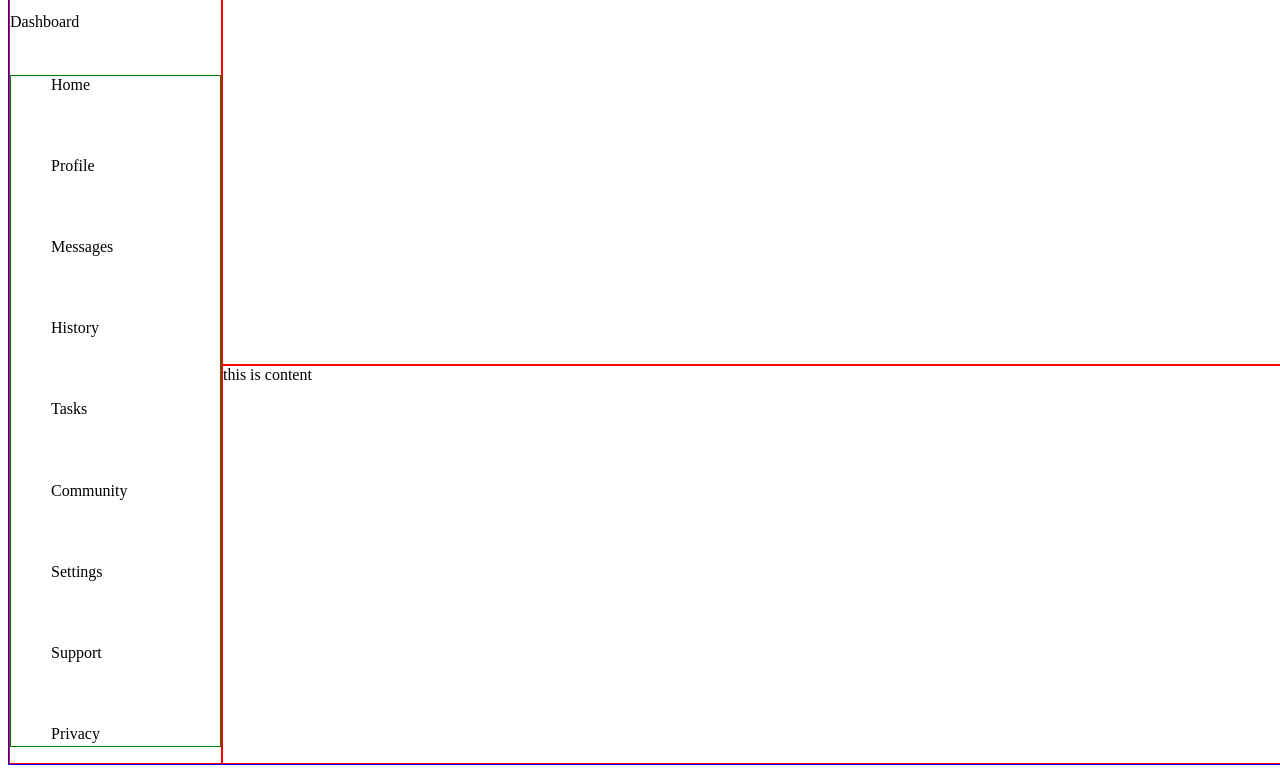
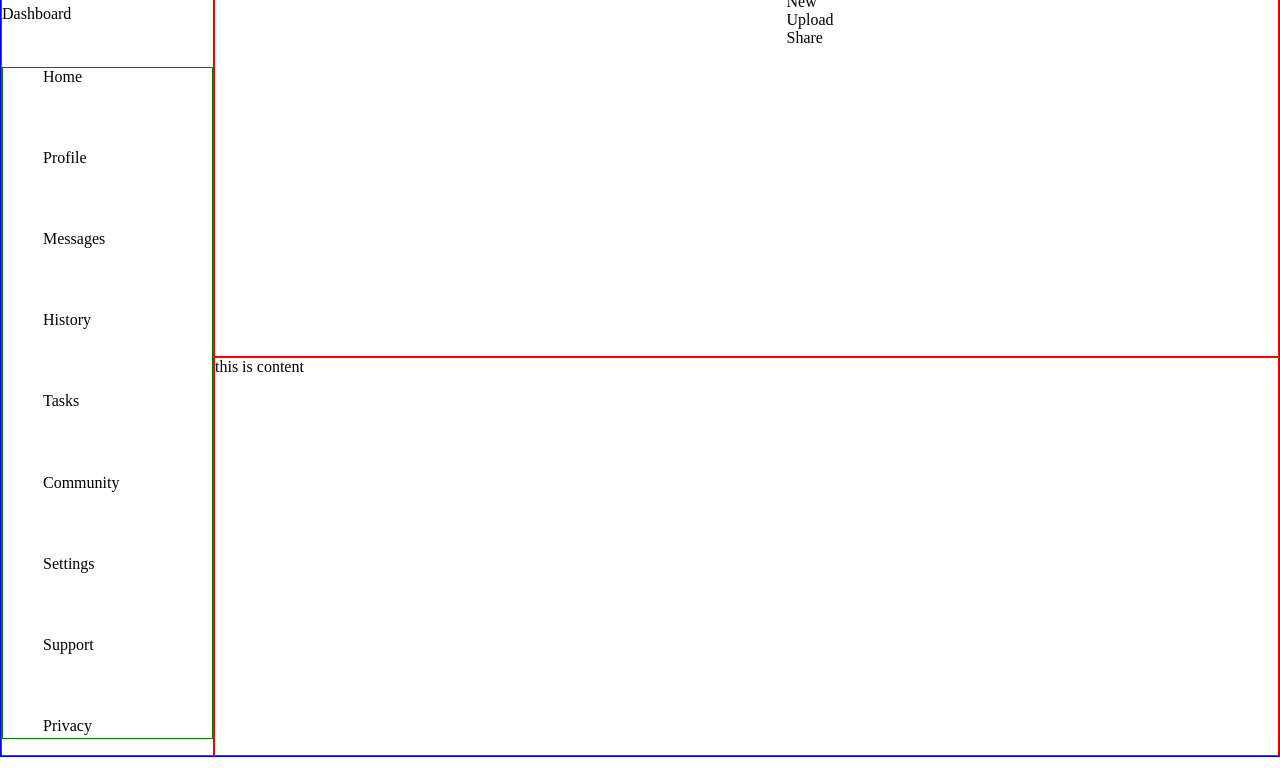
Before and after one commit to NotPedrovisk/AdminDashboardProject, a plain HTML site: page index.html in a window 1280 px wide. Shown: the part 43-816 px from the top of the page. Drawn offline with Linux system fonts and the light colour scheme.

Commit message:
started working on header, added basic content, and css grid

```diff
--- a/index.html
+++ b/index.html
@@ -11,8 +11,27 @@
 
     <body>
         <div class="flexContainer">
+
             <div class="gridContainer">
-                <div class="header">This is the header </div>
+
+                <div class="header">
+                    <div id="searchBar">SearchBar</div>
+                    <div class="greeting">
+                        Hi There Sus
+                        <ul>
+                            <li>New</li>
+                            <li>Upload</li>
+                            <li>Share</li>
+                        </ul>
+
+                    </div>
+
+
+
+
+
+                </div>
+
                 <div class="sidebar">
                     <div class="logo">LOGO</div>
                     <div class="sidebarTitle">Dashboard</div>
--- a/styles.css
+++ b/styles.css
@@ -1,7 +1,13 @@
-html{
+body{
     margin: 0;
     padding: 0;
 
+
+}
+
+li, ul{
+    /* removes bullets */
+    list-style-type: none;
 }
 
 .flexContainer{
@@ -11,6 +17,7 @@ html{
     width: 100vw;
     box-sizing: border-box;
     border: 1px solid blue;
+
 }
 
 .gridContainer{
@@ -23,7 +30,7 @@ html{
 
 .gridContainer>div{
     border: 1px solid red;
-    box-sizing: border-box;
+
 }
 
 /* SIDEBAR AREA */
@@ -36,9 +43,17 @@ html{
 }
 
 .listLinks{
-    /* removes bullets */
-    list-style-type: none;
+
     display: grid;
     gap: 60px;
     border: 1px solid green;
 }
+
+
+/* HEADER AREA */
+
+.header{
+    display: grid;
+    grid-template-columns: 1fr 1fr;
+    grid-template-rows: 1fr 1fr;
+}
```
